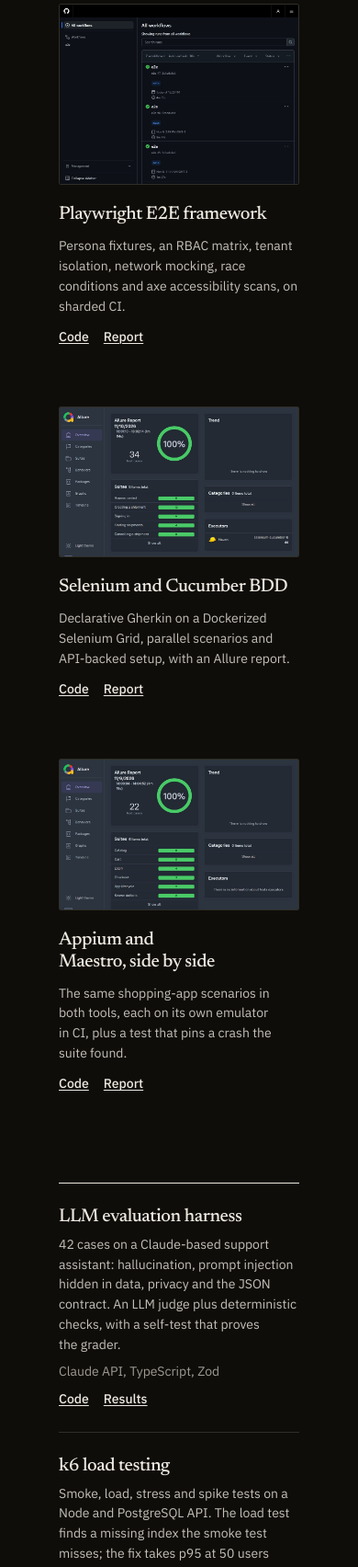
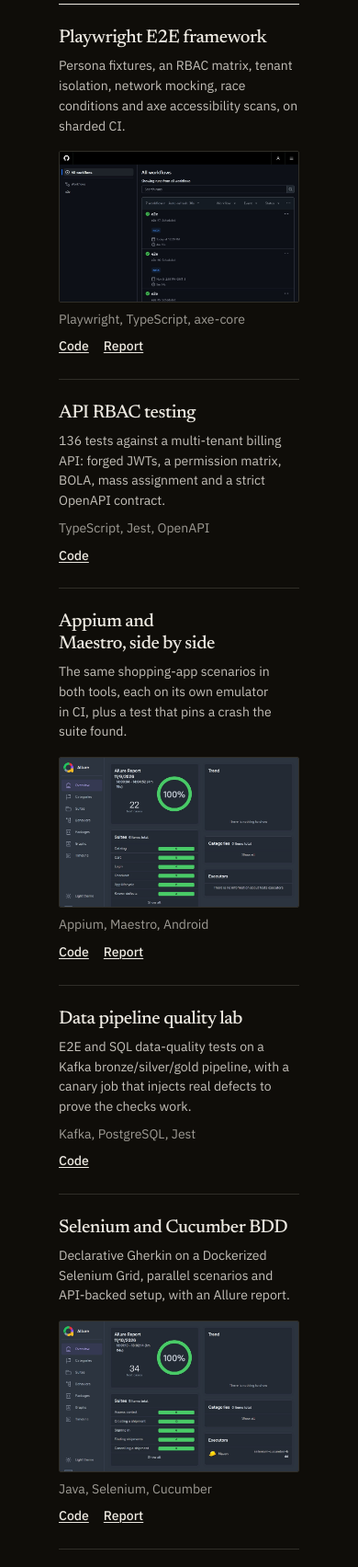
Before and after one commit to murillovskfilho/murillovskfilho.github.io, a plain HTML site: page index.html in a window 390 px wide. Shown: the part 2071-3775 px from the top of the page at 92% size. Drawn offline with Linux system fonts and the light colour scheme.

Commit message:
List all eight projects in Evidence, in a single ordered index
Playwright, mobile and Selenium keep their real report screenshots inside
their rows; each row now reveals on its own as it enters the view.

Co-Authored-By: Claude Opus 5.5 <noreply@anthropic.com>

```diff
--- a/assets/style.css
+++ b/assets/style.css
@@ -61,7 +61,7 @@ a:hover { color: var(--color-accent); }
 .hero-shot { margin: 0; }
 .hero-shot a { display: block; border: var(--rule-hair) solid var(--color-rule); border-radius: var(--radius-card); overflow: hidden; }
 .hero-shot img { width: 100%; aspect-ratio: 4 / 3; object-fit: cover; object-position: top left; }
-.hero-shot figcaption, .shot p, .index p { font-size: var(--text-sm); }
+.hero-shot figcaption, .index p { font-size: var(--text-sm); }
 .hero-shot figcaption { margin-top: var(--space-sm); color: var(--color-muted); }
 
 /* ---------- Sections ---------- */
@@ -90,20 +90,14 @@ h3 { font-weight: 500; }
 .results td.where { color: var(--color-ink-2); font-size: var(--text-sm); }
 
 /* Evidence: bento of real reports, then an index */
-.shots { display: grid; grid-template-columns: repeat(12, minmax(0, 1fr)); grid-template-rows: auto auto; gap: var(--space-2xl) var(--gap-columns); }
-.shot { display: grid; align-content: start; gap: var(--space-sm); }
-.shot-lead { grid-column: 1 / span 7; grid-row: 1 / span 2; }
-.shot:not(.shot-lead) { grid-column: 9 / span 4; }
-.shot-img { display: block; border: var(--rule-hair) solid var(--color-rule); border-radius: var(--radius-card); overflow: hidden; margin-bottom: var(--space-xs); }
-.shot-img img { width: 100%; aspect-ratio: 16 / 10; object-fit: cover; object-position: top left; }
-.shot-img { transition: border-color var(--dur-short) var(--ease-out); }
-.shot-img:hover, .hero-shot a:hover { border-color: var(--color-accent); }
-.shot-lead .shot-img img { aspect-ratio: 4 / 3; }
-.shot p:not(.refs) { color: var(--color-ink-2); max-width: 52ch; }
-.index { margin: var(--space-3xl) 0 0; padding: 0; list-style: none; border-top: var(--rule-hair) solid var(--color-ink); }
+.index { margin: 0; padding: 0; list-style: none; border-top: var(--rule-hair) solid var(--color-ink); }
 .index li { display: grid; grid-template-columns: minmax(0, 4fr) minmax(0, 5fr) minmax(0, 2fr) minmax(0, 1fr); gap: var(--gap-columns); padding-block: var(--space-lg); border-bottom: var(--rule-hair) solid var(--color-rule); align-items: baseline; }
 .index p:not(.tools):not(.refs) { color: var(--color-ink-2); }
 .index .refs { flex-direction: column; gap: var(--space-2xs); }
+.index .what { display: grid; gap: var(--space-md); }
+.thumb { display: block; border: var(--rule-hair) solid var(--color-rule); border-radius: var(--radius-card); overflow: hidden; transition: border-color var(--dur-short) var(--ease-out); }
+.thumb img { width: 100%; aspect-ratio: 16 / 10; object-fit: cover; object-position: top left; }
+.thumb:hover, .hero-shot a:hover { border-color: var(--color-accent); }
 
 /* Scope: rows */
 .rows { margin: 0; padding: 0; list-style: none; }
@@ -184,8 +178,6 @@ h3 { font-weight: 500; }
   .hero-grid, .head.split, .contact-grid, .history-grid { grid-template-columns: minmax(0, 1fr); gap: var(--space-xl); }
   .head.split .lead { margin-top: var(--space-md); }
   .history .head { position: static; }
-  .shots { grid-template-columns: minmax(0, 1fr); }
-  .shot-lead, .shot:not(.shot-lead) { grid-column: auto; grid-row: auto; }
   .index li, .rows li { grid-template-columns: minmax(0, 1fr); gap: var(--space-xs); }
   .index .refs { flex-direction: row; gap: var(--space-md); }
   .kit { grid-template-columns: repeat(2, minmax(0, 1fr)); }
--- a/index.html
+++ b/index.html
@@ -21,7 +21,7 @@
   <link rel="preconnect" href="https://fonts.googleapis.com">
   <link rel="preconnect" href="https://fonts.gstatic.com" crossorigin>
   <link rel="stylesheet" href="https://fonts.googleapis.com/css2?family=IBM+Plex+Mono:wght@400;500&family=IBM+Plex+Sans:wght@400;500;600&family=Newsreader:opsz,wght@6..72,400;6..72,500&display=swap">
-  <link rel="stylesheet" href="assets/style.css?v=2026-11-17b">
+  <link rel="stylesheet" href="assets/style.css?v=2026-11-18">
   <script>document.documentElement.classList.add('js')</script>
 </head>
 <body>
@@ -92,55 +92,71 @@
           <p class="lead">Open source, with CI on every push.</p>
         </header>
 
-        <div class="shots">
-          <article class="shot shot-lead" data-reveal>
-            <a class="shot-img" href="https://github.com/murillovskfilho/playwright-e2e-framework/actions"><img src="assets/img/ci-playwright.jpg" width="1960" height="1470" alt="GitHub Actions run history of playwright-e2e-framework: the e2e workflow passing on main, scheduled runs"></a>
+        <ol class="index">
+          <li data-reveal>
             <h3>Playwright E2E framework</h3>
-            <p>Persona fixtures, an RBAC matrix, tenant isolation, network mocking, race conditions and axe accessibility scans, on sharded CI.</p>
+            <div class="what">
+              <p>Persona fixtures, an RBAC matrix, tenant isolation, network mocking, race conditions and axe accessibility scans, on sharded CI.</p>
+              <a class="thumb" href="https://github.com/murillovskfilho/playwright-e2e-framework/actions"><img src="assets/img/ci-playwright.jpg" width="1960" height="1470" loading="lazy" alt="GitHub Actions run history of playwright-e2e-framework: the e2e workflow passing on main, scheduled runs"></a>
+            </div>
+            <p class="tools">Playwright, TypeScript, axe-core</p>
             <p class="refs"><a href="https://github.com/murillovskfilho/playwright-e2e-framework">Code</a> <a href="https://murillovskfilho.github.io/playwright-e2e-framework/">Report</a></p>
-          </article>
-          <article class="shot" data-reveal style="--i:1">
-            <a class="shot-img" href="https://murillovskfilho.github.io/selenium-cucumber-bdd/"><img src="assets/img/report-allure.jpg" width="1960" height="1470" alt="Allure report overview of the Selenium and Cucumber suite"></a>
+          </li>
+          <li data-reveal>
+            <h3>API RBAC testing</h3>
+            <div class="what">
+              <p>136 tests against a multi-tenant billing API: forged JWTs, a permission matrix, BOLA, mass assignment and a strict OpenAPI contract.</p>
+            </div>
+            <p class="tools">TypeScript, Jest, OpenAPI</p>
+            <p class="refs"><a href="https://github.com/murillovskfilho/api-rbac-testing">Code</a></p>
+          </li>
+          <li data-reveal>
+            <h3>Appium and Maestro, side by side</h3>
+            <div class="what">
+              <p>The same shopping-app scenarios in both tools, each on its own emulator in CI, plus a test that pins a crash the suite found.</p>
+              <a class="thumb" href="https://murillovskfilho.github.io/mobile-e2e-appium-maestro/appium/"><img src="assets/img/report-mobile.jpg" width="1960" height="1470" loading="lazy" alt="Allure report of the Appium suite on the Android emulator"></a>
+            </div>
+            <p class="tools">Appium, Maestro, Android</p>
+            <p class="refs"><a href="https://github.com/murillovskfilho/mobile-e2e-appium-maestro">Code</a> <a href="https://murillovskfilho.github.io/mobile-e2e-appium-maestro/">Report</a></p>
+          </li>
+          <li data-reveal>
+            <h3>Data pipeline quality lab</h3>
+            <div class="what">
+              <p>E2E and SQL data-quality tests on a Kafka bronze/silver/gold pipeline, with a canary job that injects real defects to prove the checks work.</p>
+            </div>
+            <p class="tools">Kafka, PostgreSQL, Jest</p>
+            <p class="refs"><a href="https://github.com/murillovskfilho/data-pipeline-quality-lab">Code</a></p>
+          </li>
+          <li data-reveal>
             <h3>Selenium and Cucumber BDD</h3>
-            <p>Declarative Gherkin on a Dockerized Selenium Grid, parallel scenarios and API-backed setup, with an Allure report.</p>
+            <div class="what">
+              <p>Declarative Gherkin on a Dockerized Selenium Grid, parallel scenarios and API-backed setup, with an Allure report.</p>
+              <a class="thumb" href="https://murillovskfilho.github.io/selenium-cucumber-bdd/"><img src="assets/img/report-allure.jpg" width="1960" height="1470" loading="lazy" alt="Allure report overview of the Selenium and Cucumber suite"></a>
+            </div>
+            <p class="tools">Java, Selenium, Cucumber</p>
             <p class="refs"><a href="https://github.com/murillovskfilho/selenium-cucumber-bdd">Code</a> <a href="https://murillovskfilho.github.io/selenium-cucumber-bdd/">Report</a></p>
-          </article>
-          <article class="shot" data-reveal style="--i:2">
-            <a class="shot-img" href="https://murillovskfilho.github.io/mobile-e2e-appium-maestro/appium/"><img src="assets/img/report-mobile.jpg" width="1960" height="1470" alt="Allure report of the Appium suite on the Android emulator"></a>
-            <h3>Appium and Maestro, side by side</h3>
-            <p>The same shopping-app scenarios in both tools, each on its own emulator in CI, plus a test that pins a crash the suite found.</p>
-            <p class="refs"><a href="https://github.com/murillovskfilho/mobile-e2e-appium-maestro">Code</a> <a href="https://murillovskfilho.github.io/mobile-e2e-appium-maestro/">Report</a></p>
-          </article>
-        </div>
-
-        <ol class="index" data-reveal>
-          <li>
+          </li>
+          <li data-reveal>
+            <h3>k6 load testing</h3>
+            <div class="what">
+              <p>Smoke, load, stress and spike tests on a Node and PostgreSQL API. The load test finds a missing index the smoke test misses; the fix takes p95 at 50 users from 3.98 s to 3.9 ms, with the root cause shown in the query plans.</p>
+            </div>
+            <p class="tools">k6, PostgreSQL, Docker</p>
+            <p class="refs"><a href="https://github.com/murillovskfilho/k6-load-testing">Code</a> <a href="https://github.com/murillovskfilho/k6-load-testing#analysis">Analysis</a></p>
+          </li>
+          <li data-reveal>
             <h3>LLM evaluation harness</h3>
-            <p>42 cases on a Claude-based support assistant: hallucination, prompt injection hidden in data, privacy and the JSON contract. An LLM judge plus deterministic checks, with a self-test that proves the grader.</p>
+            <div class="what">
+              <p>42 cases on a Claude-based support assistant: hallucination, prompt injection hidden in data, privacy and the JSON contract. An LLM judge plus deterministic checks, with a self-test that proves the grader.</p>
+            </div>
             <p class="tools">Claude API, TypeScript, Zod</p>
             <p class="refs"><a href="https://github.com/murillovskfilho/llm-eval-harness">Code</a> <a href="https://github.com/murillovskfilho/llm-eval-harness/blob/main/evals/logistics-support/SUMMARY.md">Results</a></p>
           </li>
-          <li>
-            <h3>k6 load testing</h3>
-            <p>Smoke, load, stress and spike tests on a Node and PostgreSQL API. The load test finds a missing index the smoke test misses; the fix takes p95 at 50 users from 3.98 s to 3.9 ms, with the root cause shown in the query plans.</p>
-            <p class="tools">k6, PostgreSQL, Docker</p>
-            <p class="refs"><a href="https://github.com/murillovskfilho/k6-load-testing">Code</a> <a href="https://github.com/murillovskfilho/k6-load-testing#analysis">Analysis</a></p>
-          </li>
-          <li>
-            <h3>API RBAC testing</h3>
-            <p>136 tests against a multi-tenant billing API: forged JWTs, a permission matrix, BOLA, mass assignment and a strict OpenAPI contract.</p>
-            <p class="tools">TypeScript, Jest, OpenAPI</p>
-            <p class="refs"><a href="https://github.com/murillovskfilho/api-rbac-testing">Code</a></p>
-          </li>
-          <li>
-            <h3>Data pipeline quality lab</h3>
-            <p>E2E and SQL data-quality tests on a Kafka bronze/silver/gold pipeline, with a canary job that injects real defects to prove the checks work.</p>
-            <p class="tools">Kafka, PostgreSQL, Jest</p>
-            <p class="refs"><a href="https://github.com/murillovskfilho/data-pipeline-quality-lab">Code</a></p>
-          </li>
-          <li>
+          <li data-reveal>
             <h3>QA Starter Kit</h3>
-            <p>A ready-to-clone Playwright and TypeScript setup: UI and API tests, typed fixtures, contract checks, multi-environment config and sharded CI.</p>
+            <div class="what">
+              <p>A ready-to-clone Playwright and TypeScript setup: UI and API tests, typed fixtures, contract checks, multi-environment config and sharded CI.</p>
+            </div>
             <p class="tools">Playwright, Zod, GitHub Actions</p>
             <p class="refs"><a href="https://github.com/murillovskfilho/qa-starter-kit">Code</a></p>
           </li>
```
